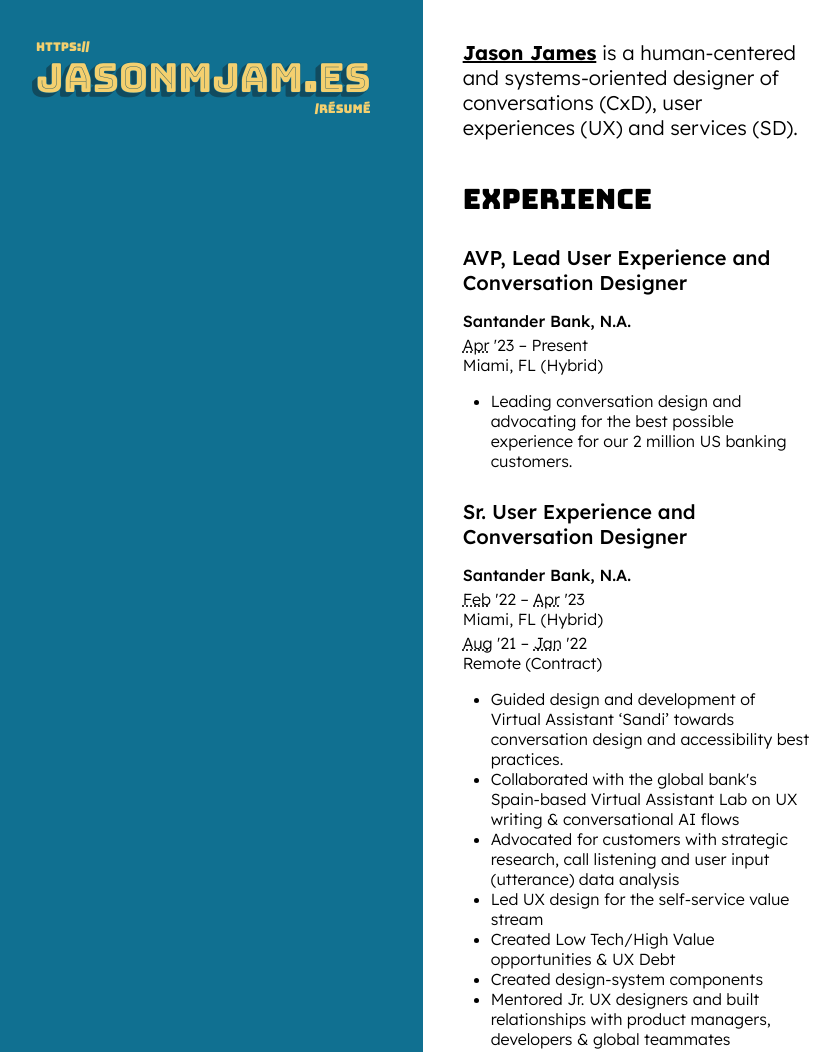
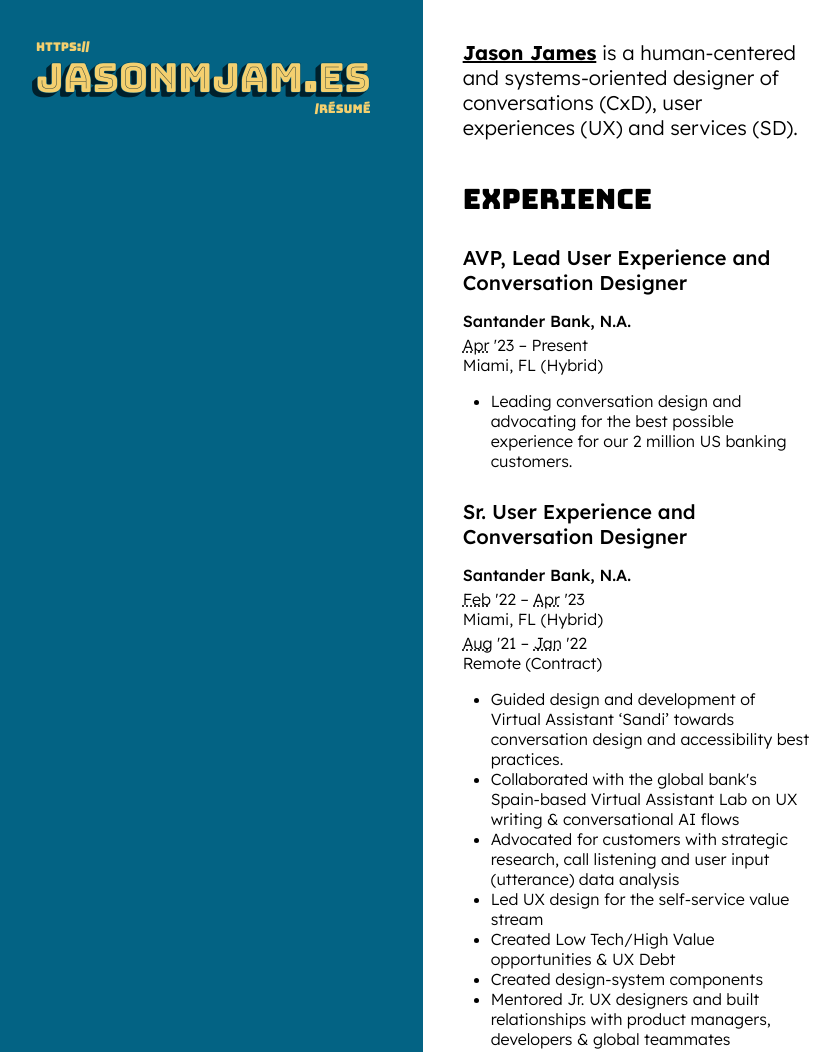
Before and after one commit to jas0nmjames/resume, a plain HTML site: page index.html in a window 1280 px wide. Shown: the top 1052 px of the page, without its empty margins (4-842 px from the left). Drawn offline with Linux system fonts and the light colour scheme; a web font is replaced by a local one.

Commit message:
h1 a11y remediation

```diff
--- a/styles.css
+++ b/styles.css
@@ -1,8 +1,10 @@
 :root {
   --light-background-color: #FFF;
   --light-primary-color: #000;
-  --light-secondary-color: #107091;
-  --light-secondary-color-darker: #114B5F;
+  /* --light-secondary-color: #107091; */
+  --light-secondary-color: #036384;
+  /* --light-secondary-color-darker: #114B5F; */
+  --light-secondary-color-darker: #00202c;
   --light-accent-color: #F4D06F;
 }
 
```
